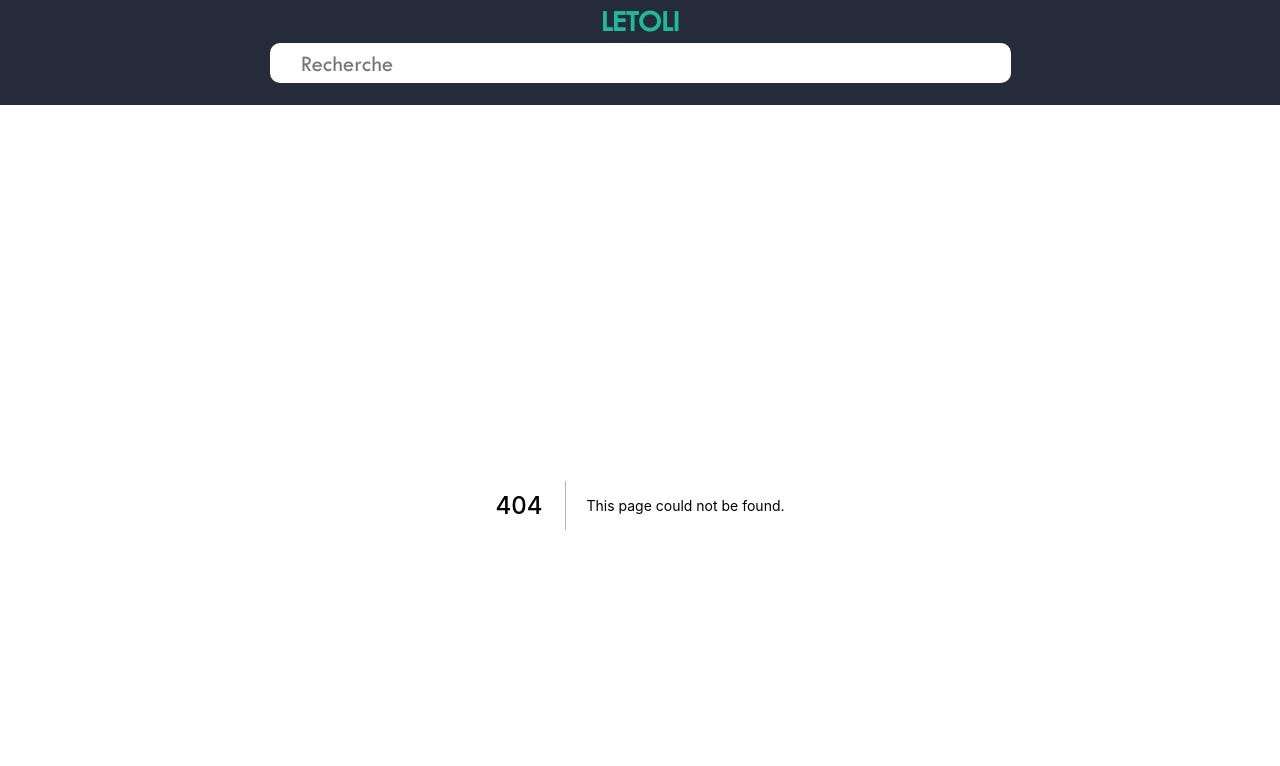
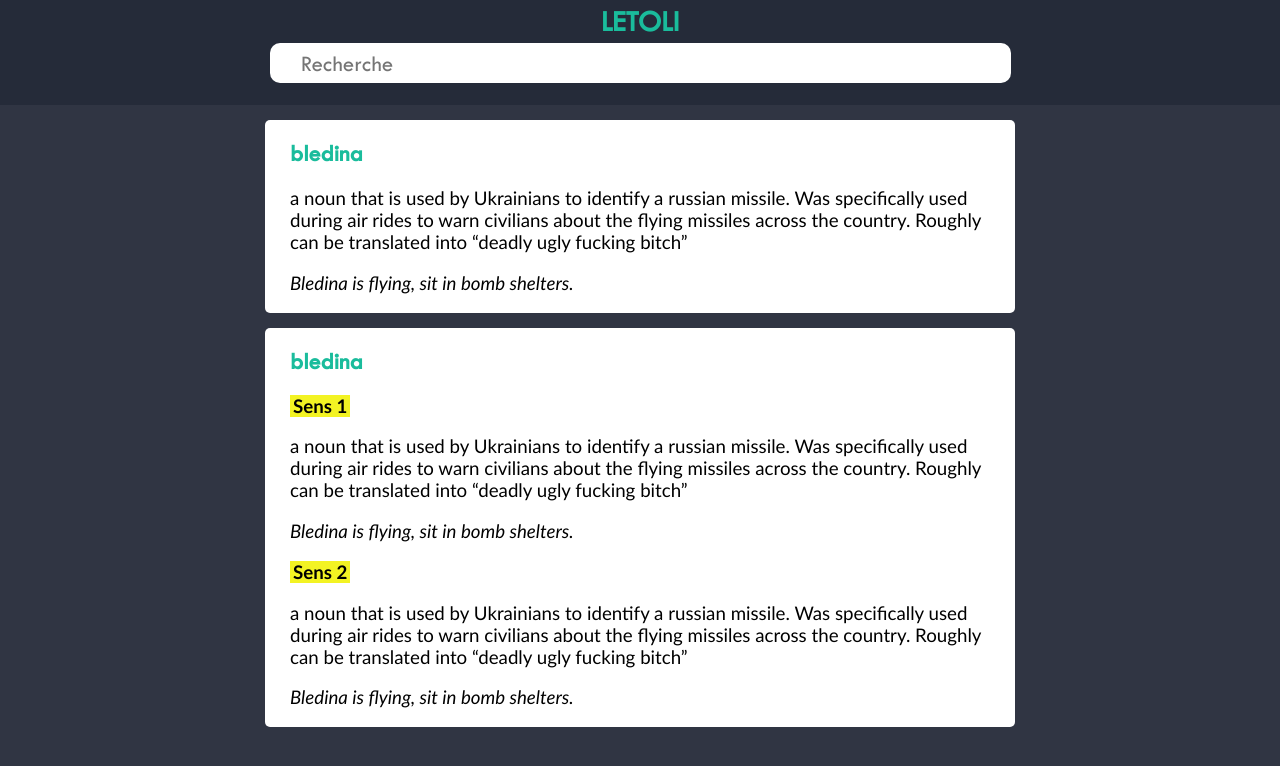
Before and after one commit to makak22/Letoli, a Next.js app: page /suggestions in a window 1280 px wide. Before the commit this address had no page. Shown: the top 766 px of the page. Built offline with nearby package versions, Linux system fonts and the light colour scheme.

Commit message:
aa update

```diff
--- a/components/Definition.scss
+++ b/components/Definition.scss
@@ -1,4 +1,5 @@
-.defContainer {width: 100%;
+.defContainer {
+    width: 100%;
     margin: 0 auto;
     border-radius: 10px;
     padding: 0 15px;
--- /dev/null
+++ b/components/Suggestions.scss
@@ -0,0 +1,29 @@
+.sugContainer{
+    width: 100%;
+    margin: 0 auto;
+    border-radius: 10px;
+    padding: 0 15px;
+}
+
+.aSensContainer{
+    background-color: white;
+    border-radius: 5px;
+    padding: 0.1px 15px;
+    margin-top: 15px;
+
+}
+
+.leMot{
+    color: #1ABC9C;
+    font-family: Tw Cen Mt;
+    padding-left: 10px;
+    font-weight: 800;
+}
+
+.sens{
+    background-color: #F3F323;
+    width: 60px;
+    font-family: Trebuchet MS;
+    padding-left: 3px;
+    margin-left: 10px;
+}
--- a/pages/index.js
+++ b/pages/index.js
@@ -20,8 +20,9 @@ export default function Home() {
         <div>
           <p>sss</p>
           <p>wwsww</p>
-          <p>voila</p>
+          <p>voissla</p>
           <h1>popoh</h1>
+          <p>ss</p>
         </div>
       </main>
 
--- /dev/null
+++ b/pages/suggestions.js
@@ -0,0 +1,31 @@
+import React from "react"
+import words from "../public/data/database.json"
+
+function Suggestions() {
+
+    const idNum = 1;
+    const database = words.data;
+    return (
+        <div className="sugContainer">
+            <div className="aSensContainer">
+                <h2 className="leMot">{database[idNum].attributes.mot}</h2>
+                <h3 className="defDetails">{words.data[idNum].attributes.definition}</h3>
+                <h3 className="defDetails defEx">{words.data[idNum].attributes.definitionEx}</h3>
+            </div>
+
+            <div className="aSensContainer">
+                <h2 className="leMot">{words.data[idNum].attributes.mot}</h2>
+                <h3 className="sens">Sens 1</h3>
+                <h3 className="defDetails">{words.data[idNum].attributes.definition}</h3>
+                <h3 className="defDetails defEx">{words.data[idNum].attributes.definitionEx}</h3>
+                <h3 className="sens">Sens 2</h3>
+                <h3 className="defDetails">{words.data[idNum].attributes.definition}</h3>
+                <h3 className="defDetails defEx">{words.data[idNum].attributes.definitionEx}</h3>
+            </div>
+
+        </div>
+
+    )
+}
+
+export default Suggestions;
--- a/styles/index.scss
+++ b/styles/index.scss
@@ -14,3 +14,7 @@
 // definition
 
 @import "../components/Definition.scss";
+
+// suggestions
+
+@import "../components/Suggestions.scss";
```
Also changed, not shown: pages/definition.js (+4 -12 lines).
